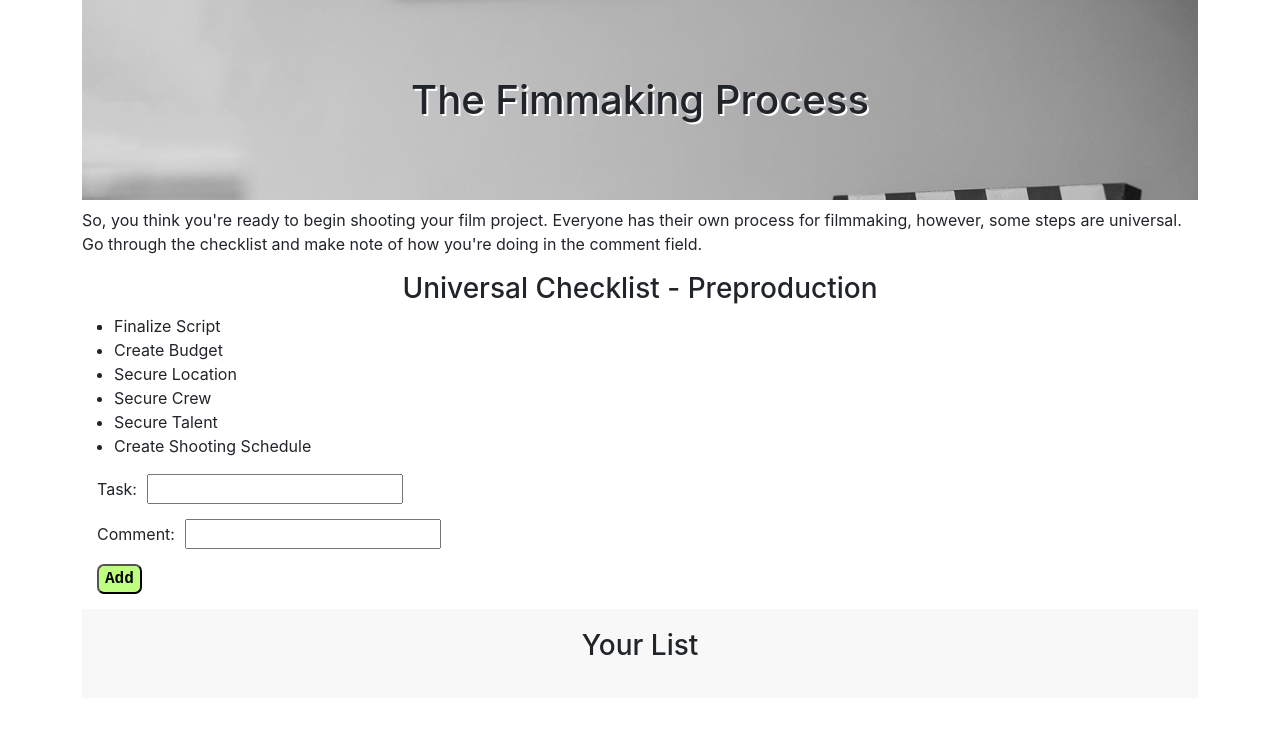
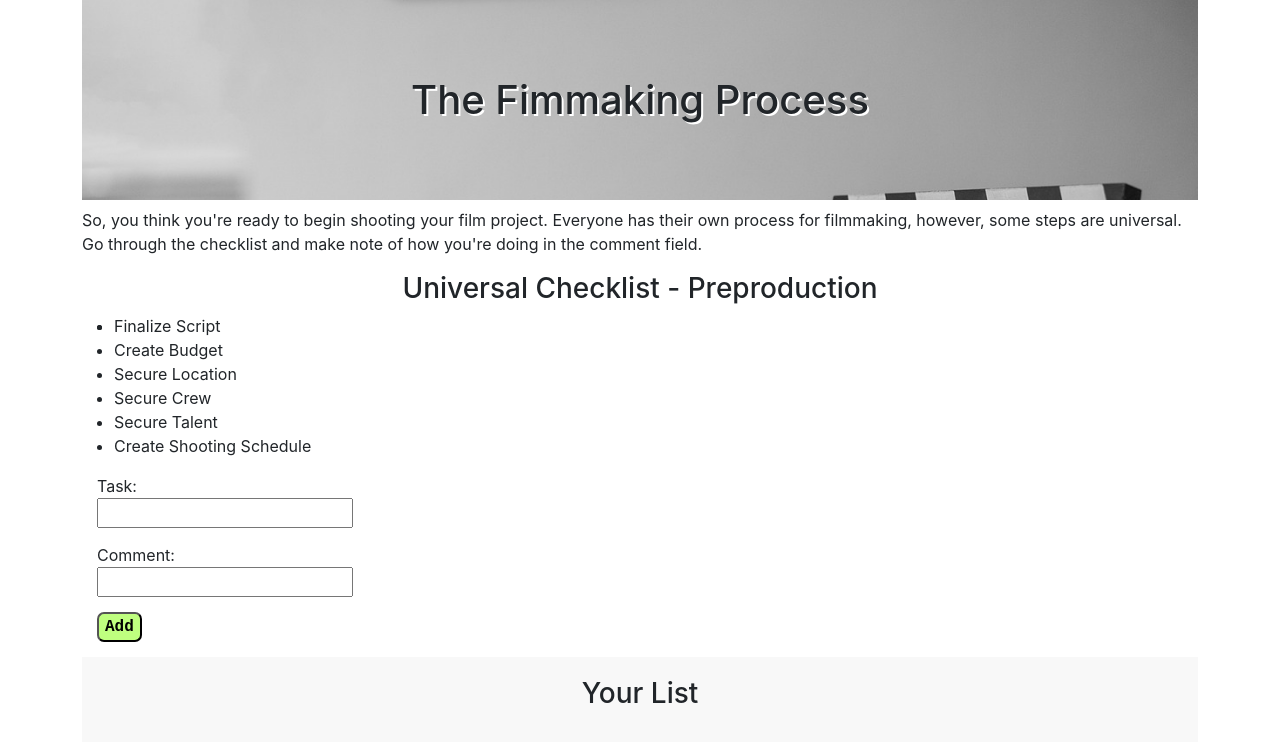
Before and after one commit to curtistgo/film-prod, a React (Create React App) app: page / in a window 1280 px wide. Shown: the top 742 px of the page. Built offline with nearby package versions, Linux system fonts and the light colour scheme.

Commit message:
I made some style changes to the form field. The input fields are now lined up.

```diff
--- a/src/Components/ProcessList/ProcessList.css
+++ b/src/Components/ProcessList/ProcessList.css
@@ -1,12 +1,9 @@
 .form-item {
-    display: flex;
     margin: 15px;
-    align-items: flex-start;
+    text-align: left;
 }
 
-.text-field {
-    margin-left: 10px;
-}
+
 
 label {
     cursor: pointer;
--- a/src/Components/ProcessList/ProcessList.jsx
+++ b/src/Components/ProcessList/ProcessList.jsx
@@ -25,16 +25,23 @@ function ProcessList(props) {
         <>
             <form action="#" method="GET" onSubmit={handleSubmit}>
                 <div className="form-item">
-                    <label>
-                        Task:
-                        <input type="text" name="task" className="text-field" />
-                    </label>
+                        <div>
+                            <label>Task:</label>
+                        </div>
+
+                        <div>
+                            <input type="text" name="task" className="text-field" />
+                        </div>
+
                 </div>
+
                 <div className="form-item">
-                    <label>
-                        Comment:
+                    <div>
+                        <label>Comment:</label>
+                    </div>
+                    <div>
                         <input type="text" name="comment" className="text-field" />
-                    </label>
+                    </div>
                 </div>
                 <div  className="form-item">
                     <button type="submit" className="btn-style">Add</button>
```
